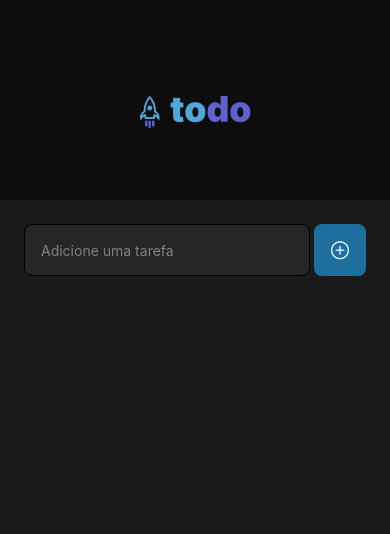
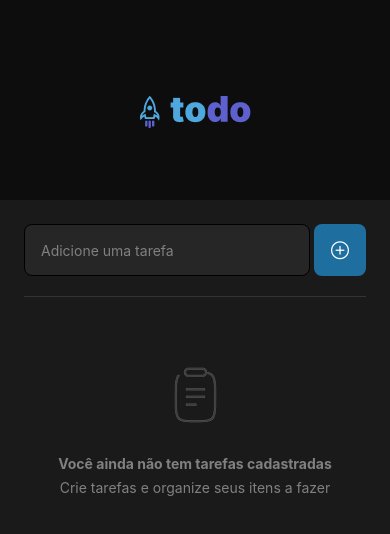
Before and after one commit to Cleber-Severo/to-do-react-native, a React Native app: screen / in a window 390 px wide. Shown: the top 534 px of the page. Built offline with nearby package versions, Linux system fonts and the light colour scheme.

Commit message:
feat: empty todo placeholder

```diff
--- a/package.json
+++ b/package.json
@@ -14,6 +14,7 @@
     "expo-status-bar": "~2.0.1",
     "react": "18.3.1",
     "react-native": "0.76.9",
+    "react-native-uuid": "^2.0.3",
     "uuid": "^11.1.0"
   },
   "devDependencies": {
--- /dev/null
+++ b/src/components/EmptyTodo/index.tsx
@@ -0,0 +1,18 @@
+import { Image, Text, View } from 'react-native';
+import React, { Component } from 'react';
+import { styles } from './styles';
+
+export class EmptyTodo extends Component {
+	render() {
+		return (
+			<View style={styles.container}>
+				<Image source={require('../../assets/clipboardIcon.png')} />
+
+				<Text style={styles.text}>Você ainda não tem tarefas cadastradas</Text>
+				<Text style={styles.subText}>Crie tarefas e organize seus itens a fazer</Text>
+			</View>
+		);
+	}
+}
+
+export default EmptyTodo;
--- /dev/null
+++ b/src/components/EmptyTodo/styles.ts
@@ -0,0 +1,24 @@
+import { StyleSheet } from 'react-native';
+import { colors } from '../../../styles/colors';
+
+export const styles = StyleSheet.create({
+	container: {
+		justifyContent: 'center',
+		alignItems: 'center',
+		flex: 1,
+		paddingTop: 70,
+		marginTop: 20,
+		gap: 7,
+		borderTopWidth: 1,
+		borderTopColor: colors['gray-400'],
+		borderStyle: 'solid',
+	},
+	text: {
+		marginTop: 25,
+		color: colors['gray-300'],
+		fontWeight: 'bold',
+	},
+	subText: {
+		color: colors['gray-300'],
+	},
+});
--- a/src/components/Todo/index.tsx
+++ b/src/components/Todo/index.tsx
@@ -1,18 +1,39 @@
-import { View } from 'react-native';
+import { FlatList, Text, View } from 'react-native';
 import React, { useState } from 'react';
 import TodoForm from '../TodoForm';
 import { styles } from './styles';
+import UUID from 'react-native-uuid'; // Use this for generating UUIDs
+import EmptyTodo from '../EmptyTodo';
+interface ITask {
+	id: string;
+	text: string;
+}
 
 const Todo = () => {
-	const [todoList, setTodoList] = useState();
+	const [todoList, setTodoList] = useState<ITask[]>([]);
 
+	console.log(todoList);
 	const addTask = (taskText: string) => {
-		console.log(taskText);
+		const newTask = {
+			id: UUID.v4(),
+			text: taskText,
+		};
+
+		setTodoList((prev) => [...prev, newTask]);
 	};
 
 	return (
 		<View style={styles.container}>
 			<TodoForm addTask={addTask} />
+
+			<FlatList
+				data={todoList}
+				keyExtractor={(item) => item.id}
+				showsVerticalScrollIndicator={false}
+				renderItem={({ item }) => <Text>{item.text}</Text>}
+				ListEmptyComponent={() => <EmptyTodo />}
+				style={styles.list}
+			/>
 		</View>
 	);
 };
--- a/src/components/Todo/styles.ts
+++ b/src/components/Todo/styles.ts
@@ -1,5 +1,8 @@
 import { StyleSheet } from 'react-native';
 
 export const styles = StyleSheet.create({
-	container: { padding: 24 },
+	container: { padding: 24, flex: 1 },
+	list: {
+		flex: 1,
+	},
 });
```
Also changed, not shown: src/assets/clipboardIcon.png (added), 1 other file (tests, documents, lock files or other folders).
